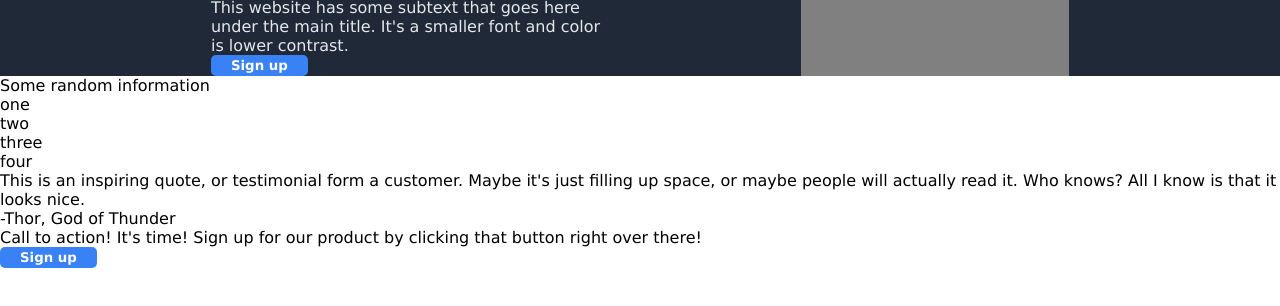
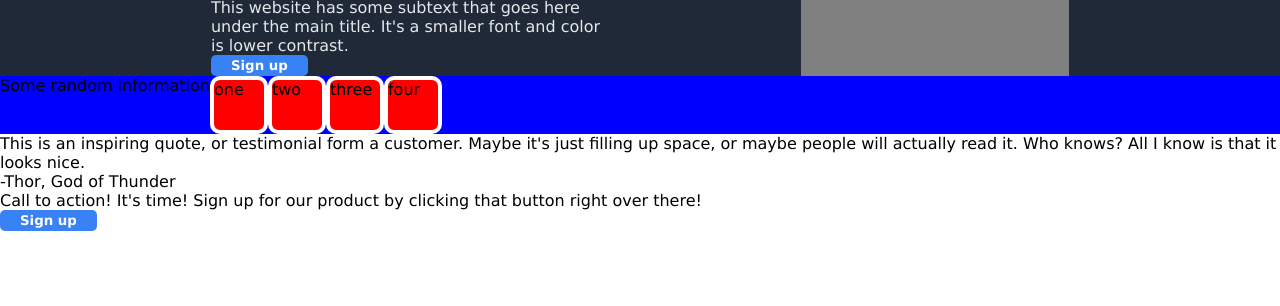
Before and after one commit to usama-bit137/landing-page, a plain HTML site: page index.html in a window 1280 px wide. Shown: the part 230-536 px from the top of the page. Drawn offline with Linux system fonts and the light colour scheme.

Commit message:
folder committed

```diff
--- a/css/style.css
+++ b/css/style.css
@@ -74,3 +74,29 @@
     border-color: white;
     border: 10px ;
 }
+
+.some-info-container {
+    display: flex;
+    justify-items: center;
+    background-color: blue;
+}
+
+.some-info-container {
+
+}
+
+.title-container {
+    justify-content: center;
+}
+
+.one,
+.two,
+.three,
+.four{
+    background-color: red;
+    width: 50px;
+    height: 50px;
+    justify-content: space-between;
+    border:4px solid white;
+    border-radius: 10px;
+}
```
